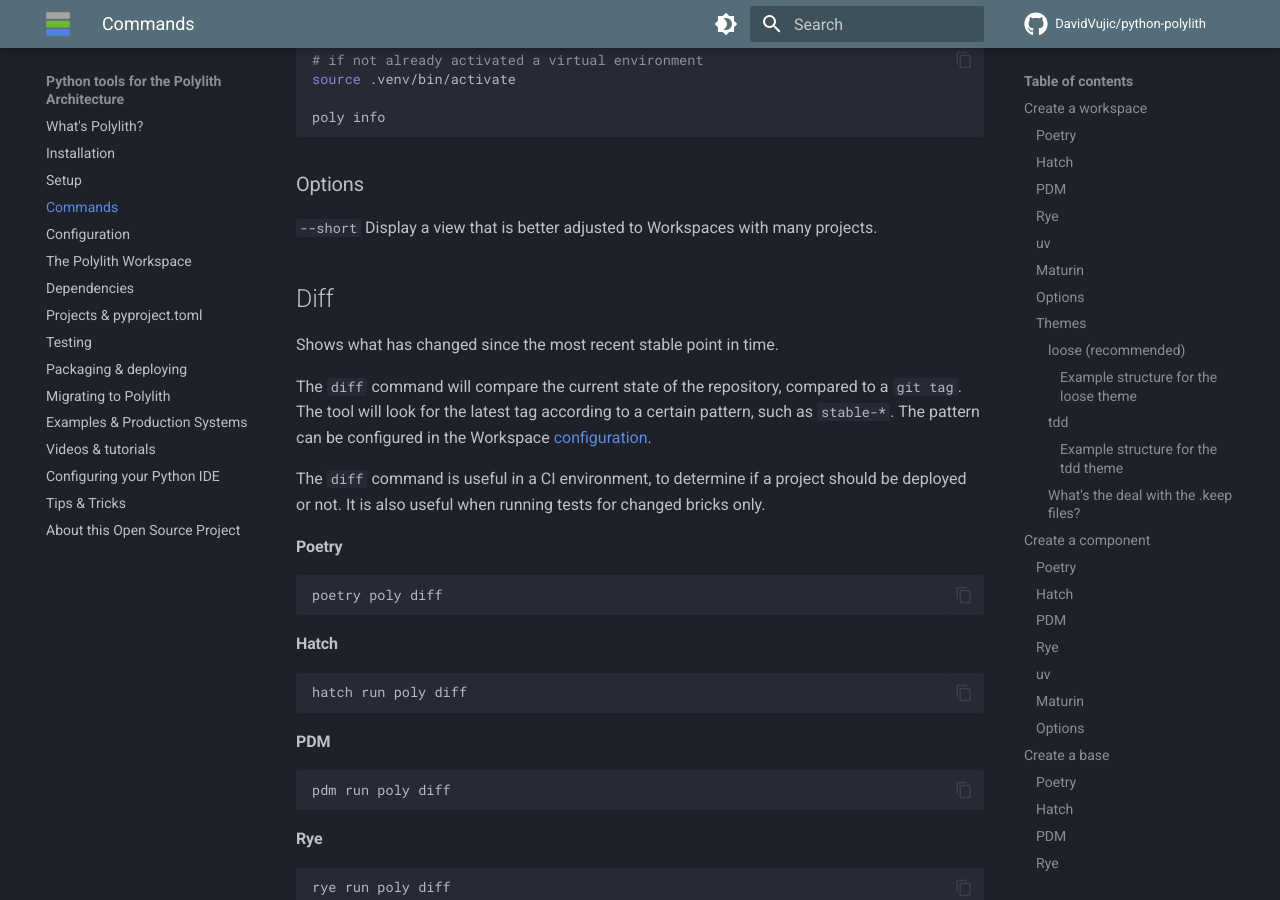
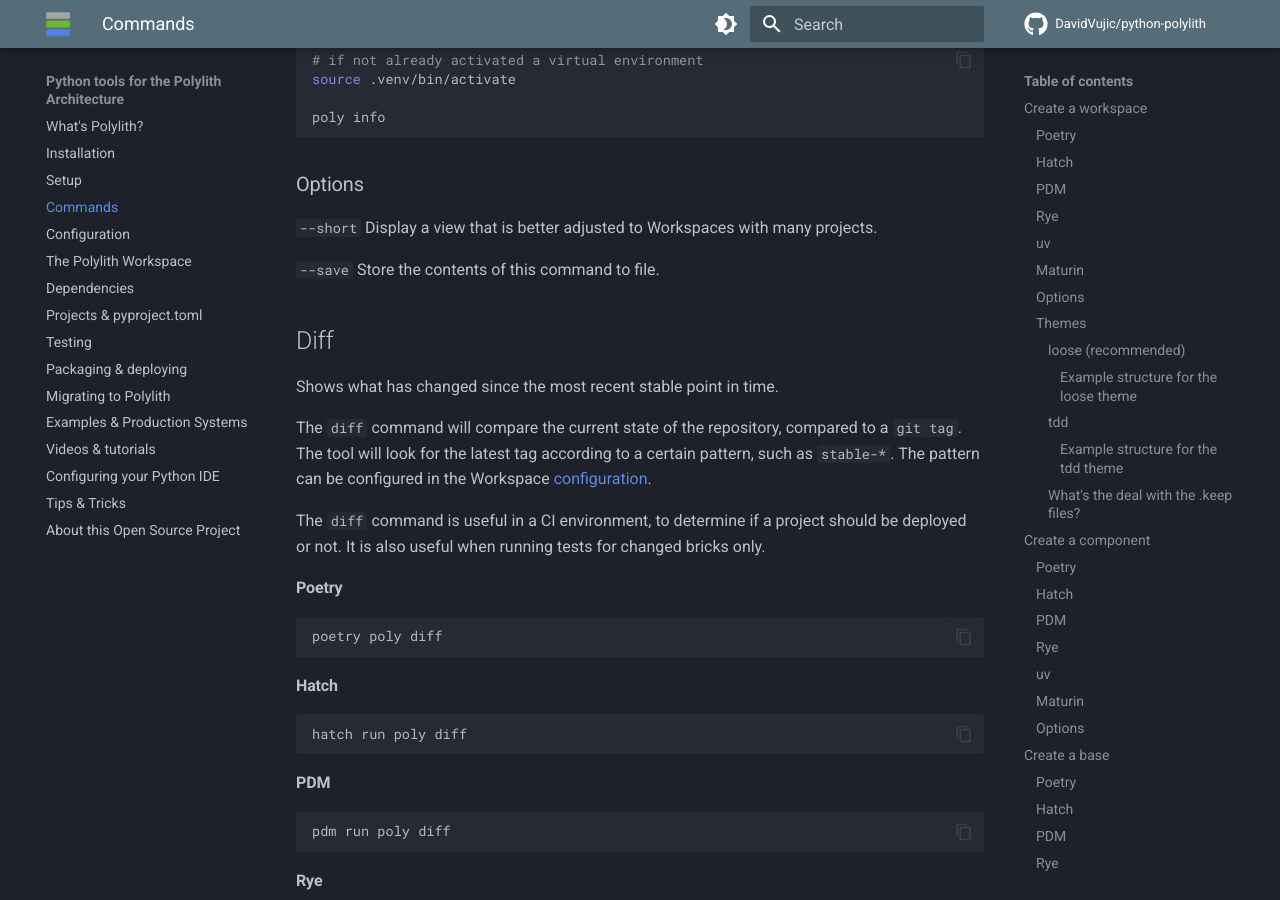
Before and after one commit to DavidVujic/python-polylith-docs, an MkDocs documentation site: the page built from docs/commands.md, in a window 1280 px wide and 900 px high, scrolled down 5963 px. Built offline with MkDocs 1.6.1 and Material for MkDocs 9.7.7, drawn with Linux system fonts in a browser that asks for light colours; comment, search, counter and statistics services are not loaded; some of the changed text lies outside the part shown.

Commit message:
docs: --save option for the poly info, deps and libs commands

```diff
--- a/docs/commands.md
+++ b/docs/commands.md
@@ -255,6 +255,8 @@
 ### Options
 `--short` Display a view that is better adjusted to Workspaces with many projects.
 
+`--save` Store the contents of this command to file.
+
 ## Diff
 Shows what has changed since the most recent stable point in time.
 
@@ -367,6 +369,7 @@
 
 Using `--alias opencv-python=cv2` will make the command treat the alias as a third-party import.
 
+`--save` Store the contents of this command to file.
 
 ## Check
 Validates the Polylith workspace, checking for any missing dependencies (bricks and third-party libraries):
@@ -514,6 +517,8 @@
 `--brick`
 A detailed view for a single brick and the dependent bricks: used by, and uses.
 
+`--save` Store the contents of this command to file.
+
 ## Test
 Polylith doesn't have its own test runner. Use your favorite testing tool, such as `pytest`.
 
```
